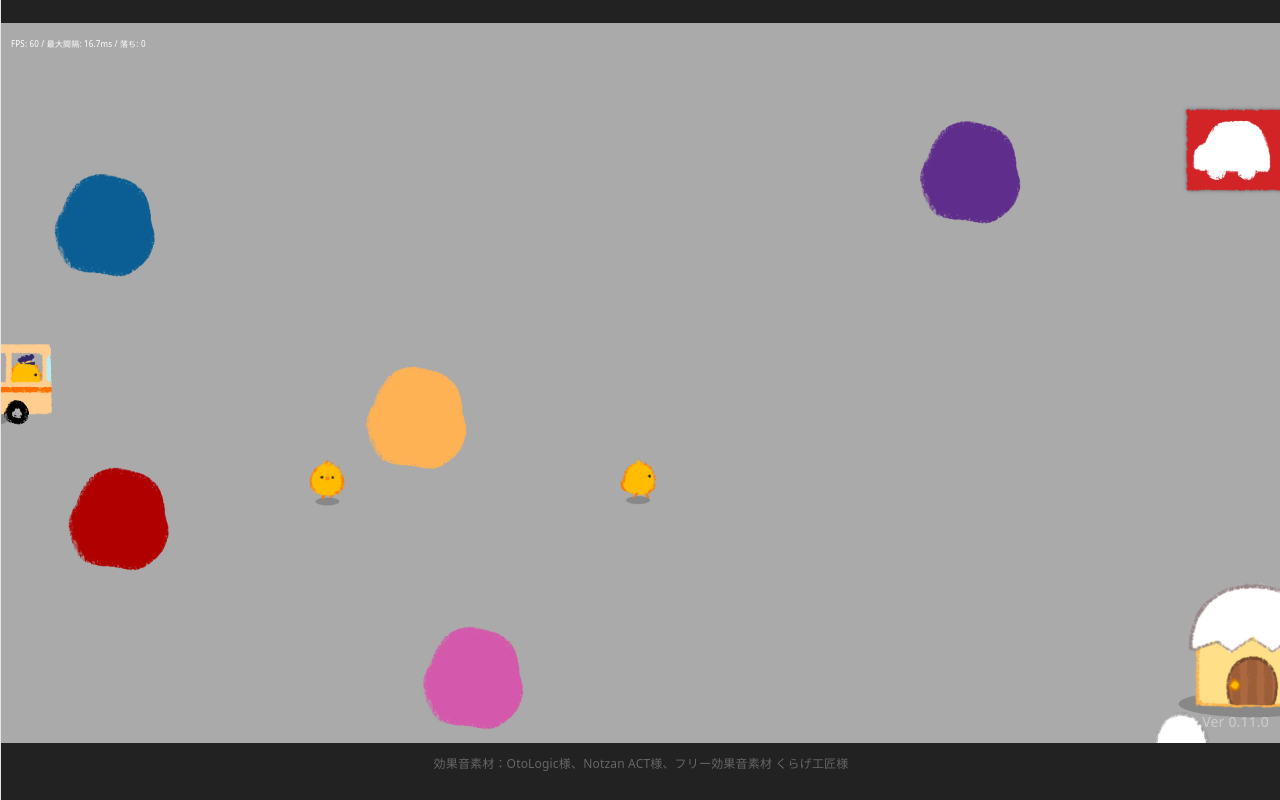
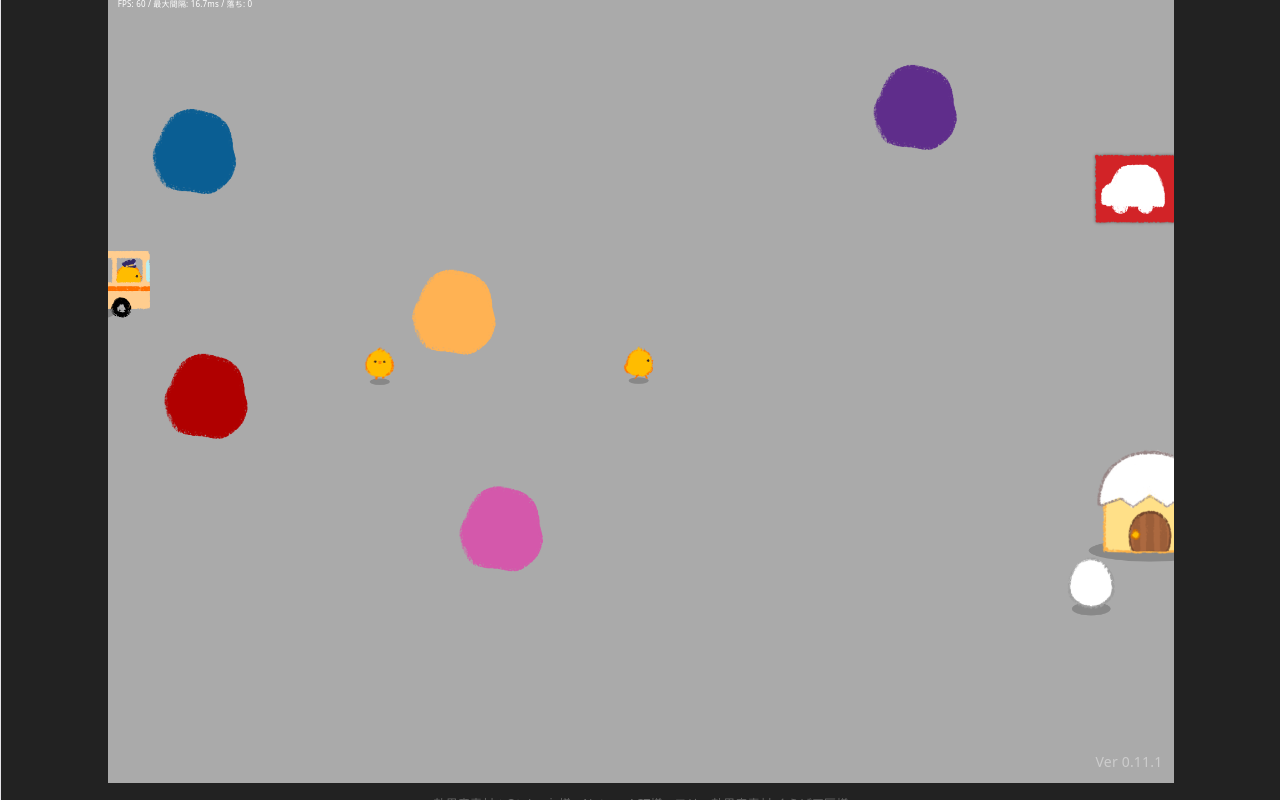
Before and after one commit to piyopuro/hiyoko-drive, a React (Vite) app: page / in a window 1280 px wide. Built offline with nearby package versions, Linux system fonts and the light colour scheme; no server answers.

Commit message:
v0.11.1 アスペクト比を4:3に変更

```diff
--- a/src/components/GameView.jsx
+++ b/src/components/GameView.jsx
@@ -169,7 +169,7 @@ function GameView() {
   //画面拡縮率計算君
   const scale = Math.min(
     screenSize.width / 1920,
-    screenSize.height / 1080
+    screenSize.height / 1440
   );
   const canvasRef = useRef(null);
   const ctxRef = useRef(null);
@@ -1843,7 +1843,7 @@ function GameView() {
     const background = imagesRef.current.background02;
 
     //一回画面をきれいにする。
-    ctx.clearRect(0, 0, 1920, 1080);
+    ctx.clearRect(0, 0, 1920, 1440);
 
     //背景描いてる部署
     const camera = cameraRef.current;
@@ -2450,10 +2450,10 @@ function GameView() {
           className="gameCanvas"
           ref={canvasRef}
           width={1920}
-          height={1080}
+          height={1440}
           style={{
             width: `${1920 * scale}px`,
-            height: `${1080 * scale}px`
+            height: `${1440 * scale}px`
           }}
           onClick={handleClick}
           onPointerDown={handlePointerDown}
--- a/src/game/constants/mapConfig.js
+++ b/src/game/constants/mapConfig.js
@@ -7,5 +7,5 @@ export const Map = {
 //画面の情報
 export const Screen = {
   WIDTH: 1920,
-  HEIGHT: 1080,
+  HEIGHT: 1440,
 };
--- a/src/game/vehicleMenu.js
+++ b/src/game/vehicleMenu.js
@@ -11,8 +11,8 @@ export const VehicleMenu = {
   PANEL_WIDTH: 1740,
   PANEL_HEIGHT: 980,
 
-  PANEL_Y: 50,
-  TAB_Y: 120,
+  PANEL_Y: 230,
+  TAB_Y: 300,
 
   TAB_OVERHANG: 150,   //付箋はみ出し具合
 
--- a/src/version.js
+++ b/src/version.js
@@ -1,3 +1,3 @@
 export const APP_NAME = "Okki-Bapu";
 
-export const VERSION = "0.11.0";
+export const VERSION = "0.11.1";
```
